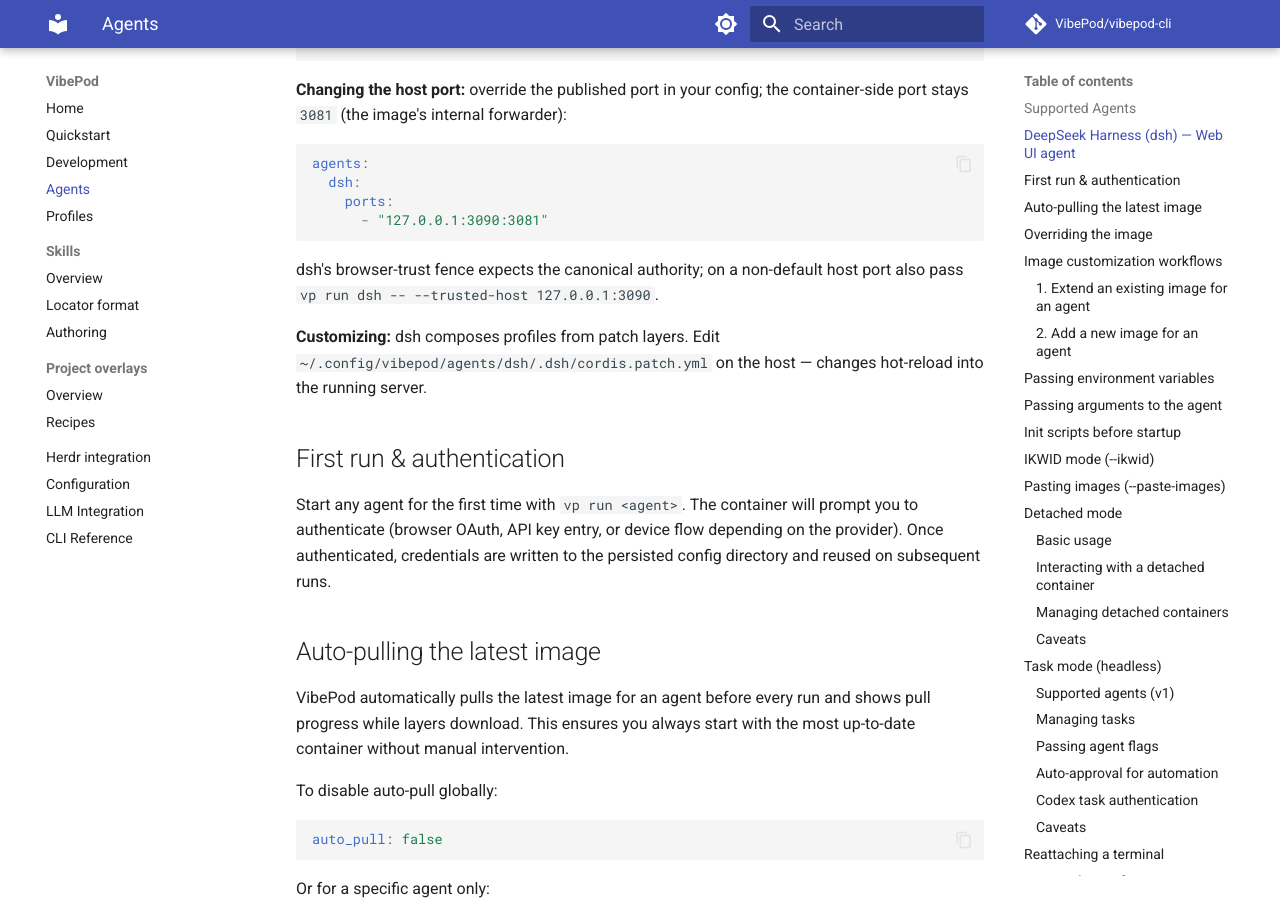
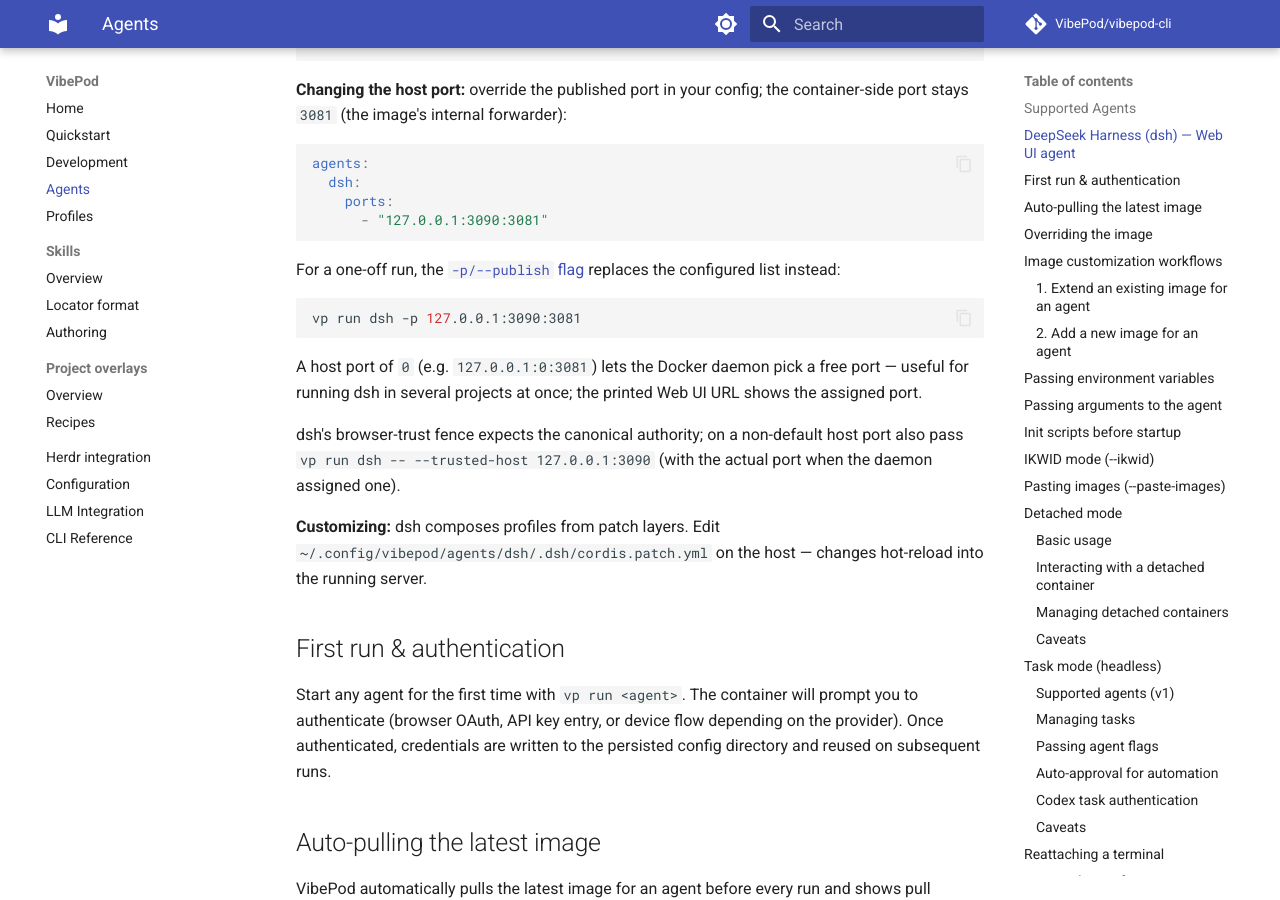
Before and after one commit to VibePod/vibepod-cli, an MkDocs documentation site: the page built from docs/agents/index.md, in a window 1280 px wide and 900 px high, scrolled down 1974 px. Built offline with MkDocs 1.6.1 and Material for MkDocs 9.7.7, drawn with Linux system fonts in a browser that asks for light colours; comment, search, counter and statistics services are not loaded.

Commit message:
Document dsh port options: publish flag and ephemeral host ports

````diff
--- a/docs/agents/index.md
+++ b/docs/agents/index.md
@@ -79,8 +79,20 @@
       - "127.0.0.1:3090:3081"
 ```
 
+For a one-off run, the [`-p/--publish` flag](../configuration.md#publishing-ports)
+replaces the configured list instead:
+
+```bash
+vp run dsh -p 127.0.0.1:3090:3081
+```
+
+A host port of `0` (e.g. `127.0.0.1:0:3081`) lets the Docker daemon pick a
+free port — useful for running dsh in several projects at once; the printed
+Web UI URL shows the assigned port.
+
 dsh's browser-trust fence expects the canonical authority; on a non-default
-host port also pass `vp run dsh -- --trusted-host 127.0.0.1:3090`.
+host port also pass `vp run dsh -- --trusted-host 127.0.0.1:3090` (with the
+actual port when the daemon assigned one).
 
 **Customizing:** dsh composes profiles from patch layers. Edit
 `~/.config/vibepod/agents/dsh/.dsh/cordis.patch.yml` on the host — changes
````
